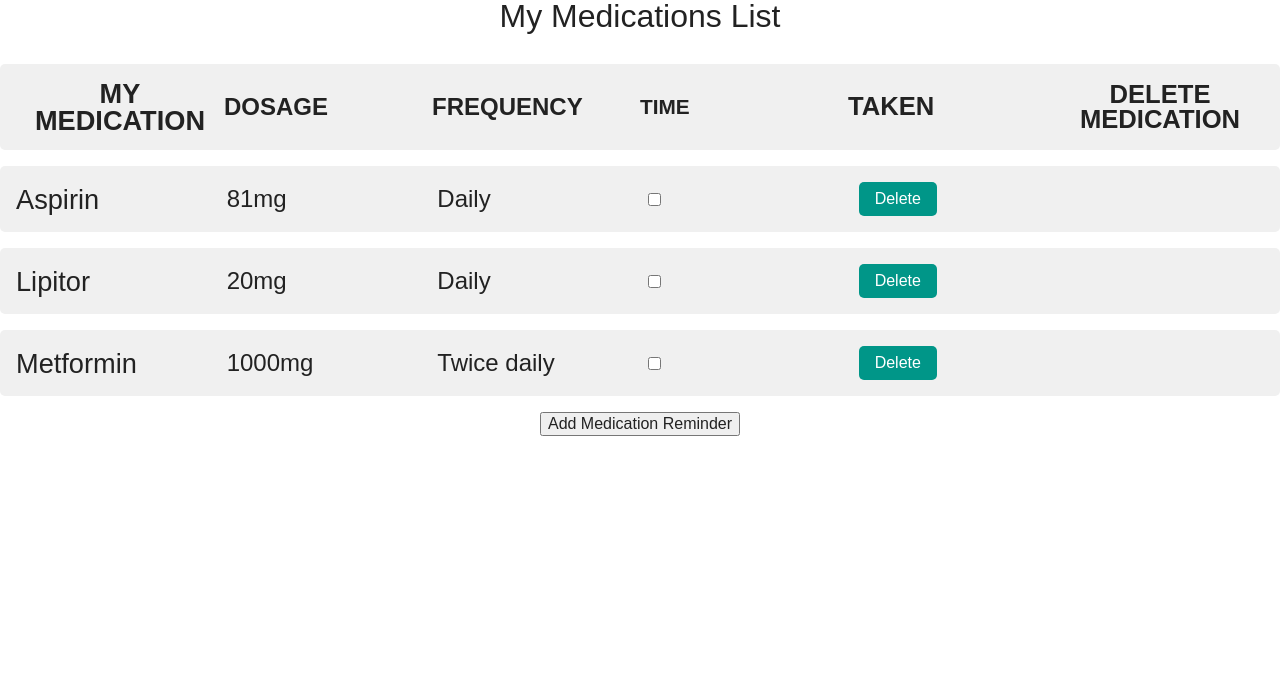
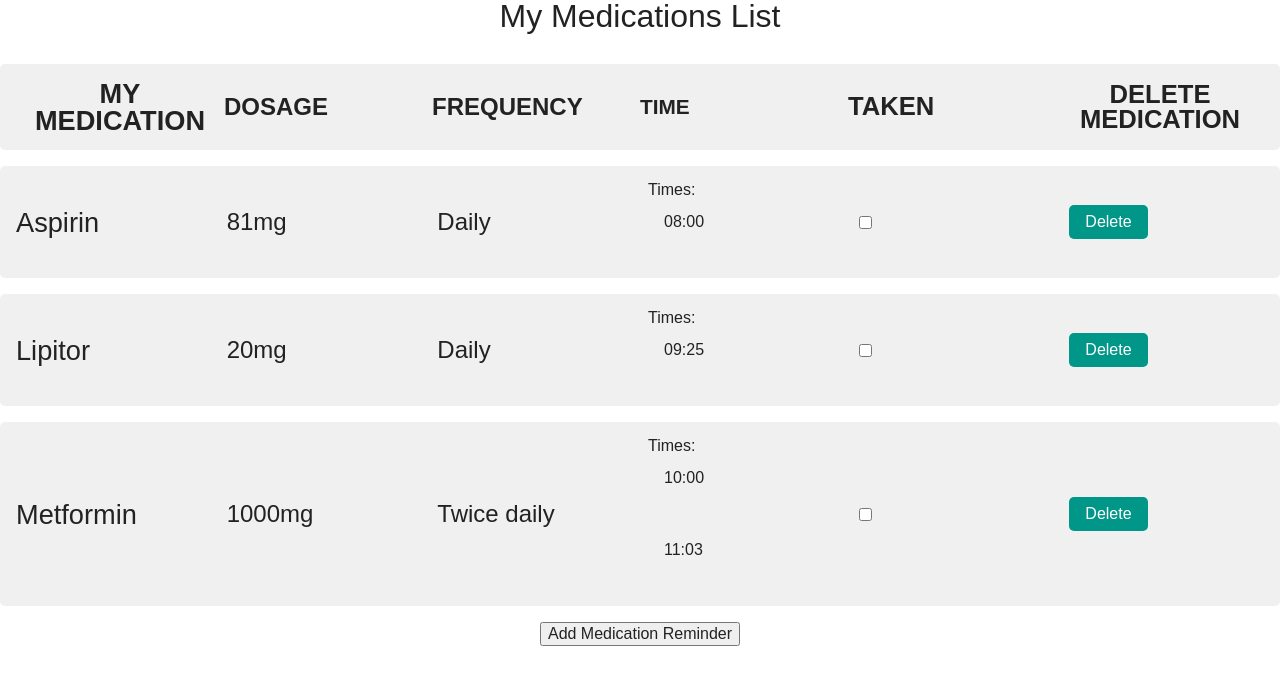
Before and after one commit to kriskris79/MedHelper-app, a React (Create React App) app in the folder medhelper/: page / in a window 1280 px wide. Shown: the top 684 px of the page. Built offline with nearby package versions, Linux system fonts and the light colour scheme.

Commit message:
times added to the samples

```diff
--- a/medhelper/src/App.js
+++ b/medhelper/src/App.js
@@ -10,9 +10,9 @@ function App() {
   const [medications, setMedications] = useState(() => {
     const storedMedications = localStorage.getItem('medications');
     return storedMedications ? JSON.parse(storedMedications) : [
-      { id: 1, name: 'Aspirin', dosage: '81mg', frequency: 'Daily', taken: false },
-      { id: 2, name: 'Lipitor', dosage: '20mg', frequency: 'Daily', taken: false },
-      { id: 3, name: 'Metformin', dosage: '1000mg', frequency: 'Twice daily', taken: false },
+      { id: 1, name: 'Aspirin', dosage: '81mg', frequency: 'Daily', times: ['08:00'] , taken: false },
+      { id: 2, name: 'Lipitor', dosage: '20mg', frequency: 'Daily', times: ['09:25'] , taken: false },
+      { id: 3, name: 'Metformin', dosage: '1000mg', frequency: 'Twice daily', times: ['10:00', '11:03'] ,taken: false },
     ];
   });
   const [showForm, setShowForm] = useState(false);
```
